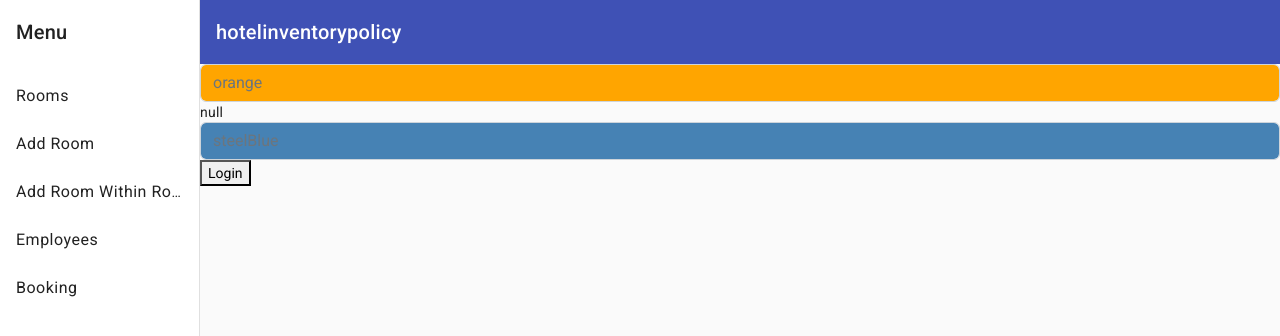
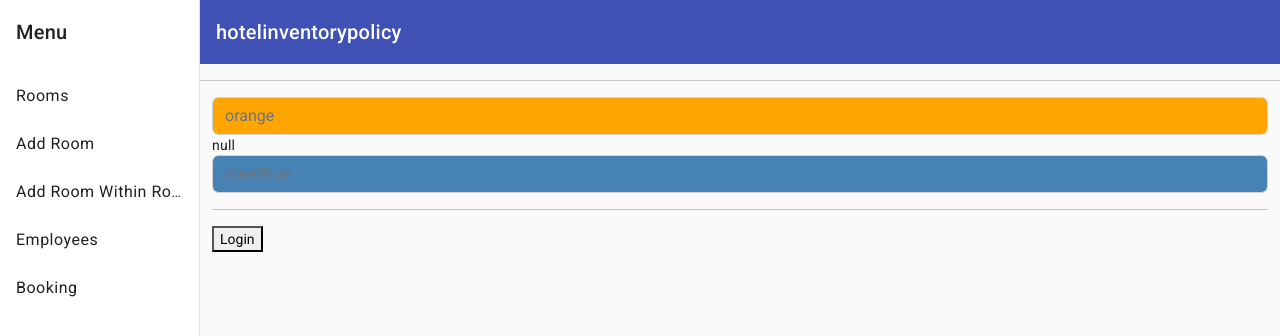
Before and after one commit to ramandeepbhamra/hotelinventorypolicy, an Angular app: page /login in a window 1280 px wide. Shown: the top 336 px of the page. Built offline with nearby package versions, Linux system fonts and the light colour scheme.

Commit message:
Style Formatting

```diff
--- a/src/app/employee/employee.component.html
+++ b/src/app/employee/employee.component.html
@@ -1 +1,3 @@
-<p>Employee Name is {{emplyeeName}}</p>
+<div class="container">
+    <p>Employee Name is {{emplyeeName}}</p>
+</div>
--- a/src/app/login/login.component.html
+++ b/src/app/login/login.component.html
@@ -1,4 +1,7 @@
 <div>
+    <hr>
+</div>
+<div class="container">
     <form (ngSubmit)="login()">
         <div class="form-group">
             <input [color]="'orange'" pbhinvHover pbhinvEmailValidator #loginEmail="ngModel" type="email"
@@ -9,8 +12,11 @@
             <input [color]="'steelBlue'" pbhinvHover type="password" class="form-control" name="password"
                 [(ngModel)]="password" placeholder="Provide Password">
         </div>
+        <div>
+            <hr>
+        </div>
         <div class="form-group">
-            <button type="submit">Login</button>
+            <button type="submit" class="btn-primary">Login</button>
         </div>
     </form>
 </div>
--- a/src/app/rooms-add/rooms-add.component.html
+++ b/src/app/rooms-add/rooms-add.component.html
@@ -1,3 +1,4 @@
+<div class="container">
     <div>{{roomAddedSucessfully}}</div>
     <div>{{room |json}}</div>
     <div>
@@ -11,14 +12,16 @@
     <div>
         <form #addRoomForm="ngForm" (ngSubmit)="addRoom(addRoomForm)">
             <div class="form-group">
-            <input [(ngModel)]="room.roomType" type="text" class="form-control" name="roomType" placeholder="Room Type"
-                required minlength="5" maxlength="50">
+                <input [(ngModel)]="room.roomType" type="text" class="form-control" name="roomType"
+                    placeholder="Room Type" required minlength="5" maxlength="50">
             </div>
             <div class="form-group">
-            <input #amenities="ngModel" [(ngModel)]="room.amenities" type="text" class="form-control" name="amenities"
-                placeholder="Amenities" required minlength="5" maxlength="50">
-            <div class="alert alert-danger" *ngIf="amenities.dirty && amenities.errors?.['required']">Amenities is required.</div>
-            <div class="alert alert-danger" *ngIf="amenities.dirty && amenities.errors?.['minlength']">Amenities should be minimum 5 chars.
+                <input #amenities="ngModel" [(ngModel)]="room.amenities" type="text" class="form-control"
+                    name="amenities" placeholder="Amenities" required minlength="5" maxlength="50">
+                <div class="alert alert-danger" *ngIf="amenities.dirty && amenities.errors?.['required']">Amenities is
+                    required.</div>
+                <div class="alert alert-danger" *ngIf="amenities.dirty && amenities.errors?.['minlength']">Amenities
+                    should be minimum 5 chars.
                 </div>
                 <div>{{amenities.errors|json}}</div>
             </div>
@@ -47,3 +50,4 @@
             </div>
         </form>
     </div>
+</div>
--- a/src/app/rooms-booking/rooms-booking.component.html
+++ b/src/app/rooms-booking/rooms-booking.component.html
@@ -1 +1,3 @@
+<div class="container">
 <p>Rooma id is {{id$ | async}}</p>
+</div>
--- a/src/app/rooms/rooms.component.html
+++ b/src/app/rooms/rooms.component.html
@@ -1,3 +1,4 @@
+<div class="container">
     <!-- <p>Welcome to {{hotelName}}</p> -->
     <pbhinv-header></pbhinv-header>
     <pbhinv-header></pbhinv-header>
@@ -19,13 +20,16 @@
         <h5>{{'No of Rooms using RxJs map: ' + roomsCount}}</h5>
     </div>
     <div>
-    <hr><hr>
+        <hr>
+        <hr>
         <router-outlet></router-outlet>
-    <hr><hr>
+        <hr>
+        <hr>
     </div>
     <!-- <div *ngIf="rooms?.availableRooms"> -->
     <div *ngIf="rooms$ | async as rooms">
-    <pbhinv-rooms-list [title]="'Rooms List'" [rooms]="rooms" (selectedRoom)="selectRoom($event)"></pbhinv-rooms-list>
+        <pbhinv-rooms-list [title]="'Rooms List'" [rooms]="rooms"
+            (selectedRoom)="selectRoom($event)"></pbhinv-rooms-list>
     </div>
     <!-- <div *ngIf="rooms?.availableRooms">
     Rooms List
@@ -64,3 +68,4 @@
     <div>
         <button (click)="addRoom()">Add Room</button>
     </div>
+</div>
--- a/src/styles.css
+++ b/src/styles.css
@@ -1,5 +1,9 @@
 /* You can add global styles to this file, and also import other style files */
-/* @import '~bootstrap/dist/css/bootstrap.min.css' */
+@import '~bootstrap/dist/css/bootstrap.min.css';
+
+html, body { height: 100%; }
+body { margin: 0; font-family: Roboto, "Helvetica Neue", sans-serif; }
+
 .even{
     background-color: steelblue;
     color: white;
@@ -9,5 +13,3 @@
     background-color: aliceblue;
     color: red;
 }
-html, body { height: 100%; }
-body { margin: 0; font-family: Roboto, "Helvetica Neue", sans-serif; }
```
Lines whose indentation alone changed are shown as unchanged.
